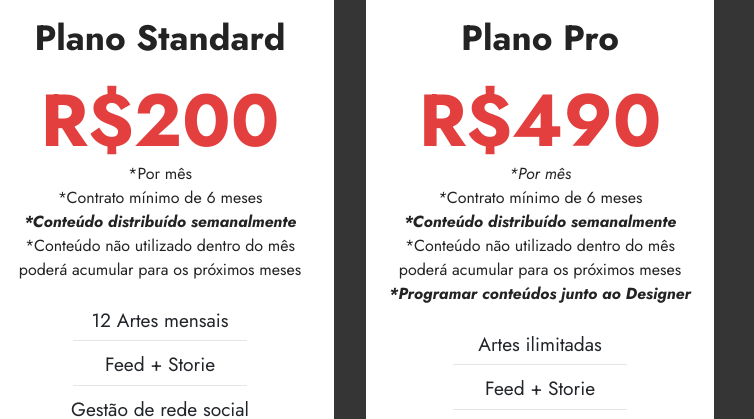
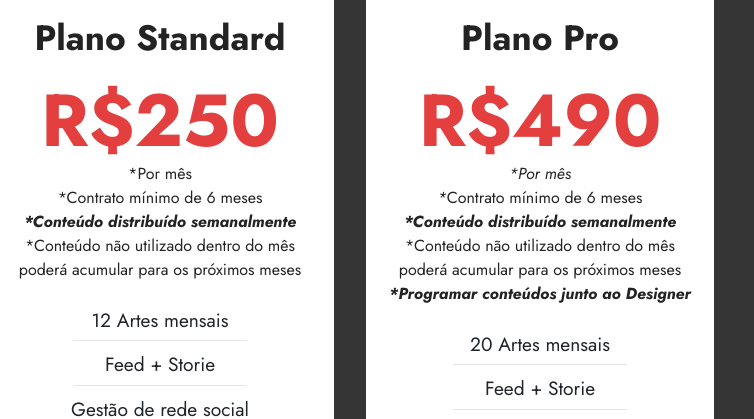
Before and after one commit to vmsbusiness/vms, a plain HTML site: page page4.html in a window 1280 px wide. Shown: the part 233-652 px from the top of the page, 480-1234 px from the left. Drawn offline with Linux system fonts and the light colour scheme.

Commit message:
Update page4.html

```diff
--- a/page4.html
+++ b/page4.html
@@ -90,7 +90,7 @@
                         <h6 class="plan-title mbr-fonts-style mb-3 display-5">
                             <strong>Social Mídia</strong><br><strong>Plano Standard</strong></h6>
                         <div class="plan-price">
-                            <p class="price mbr-fonts-style m-0 display-1"><strong>R$200</strong></p>
+                            <p class="price mbr-fonts-style m-0 display-1"><strong>R$250</strong></p>
                             <p class="price-term mbr-fonts-style mb-3 display-4">*Por mês
 <br>*Contrato mínimo de 6 meses
 <br><em><strong>*Conteúdo distribuído semanalmente
@@ -119,7 +119,7 @@
                     <div class="plan-body">
                         <div class="plan-list mb-4">
                             <ul class="list-group mbr-fonts-style list-group-flush display-7">
-                                <li class="list-group-item">Artes ilimitadas</li><li class="list-group-item">Feed + Storie</li><li class="list-group-item">Gestão de rede social</li>
+                                <li class="list-group-item">20 Artes mensais</li><li class="list-group-item">Feed + Storie</li><li class="list-group-item">Gestão de rede social</li>
                             </ul>
                         </div>
 
```
